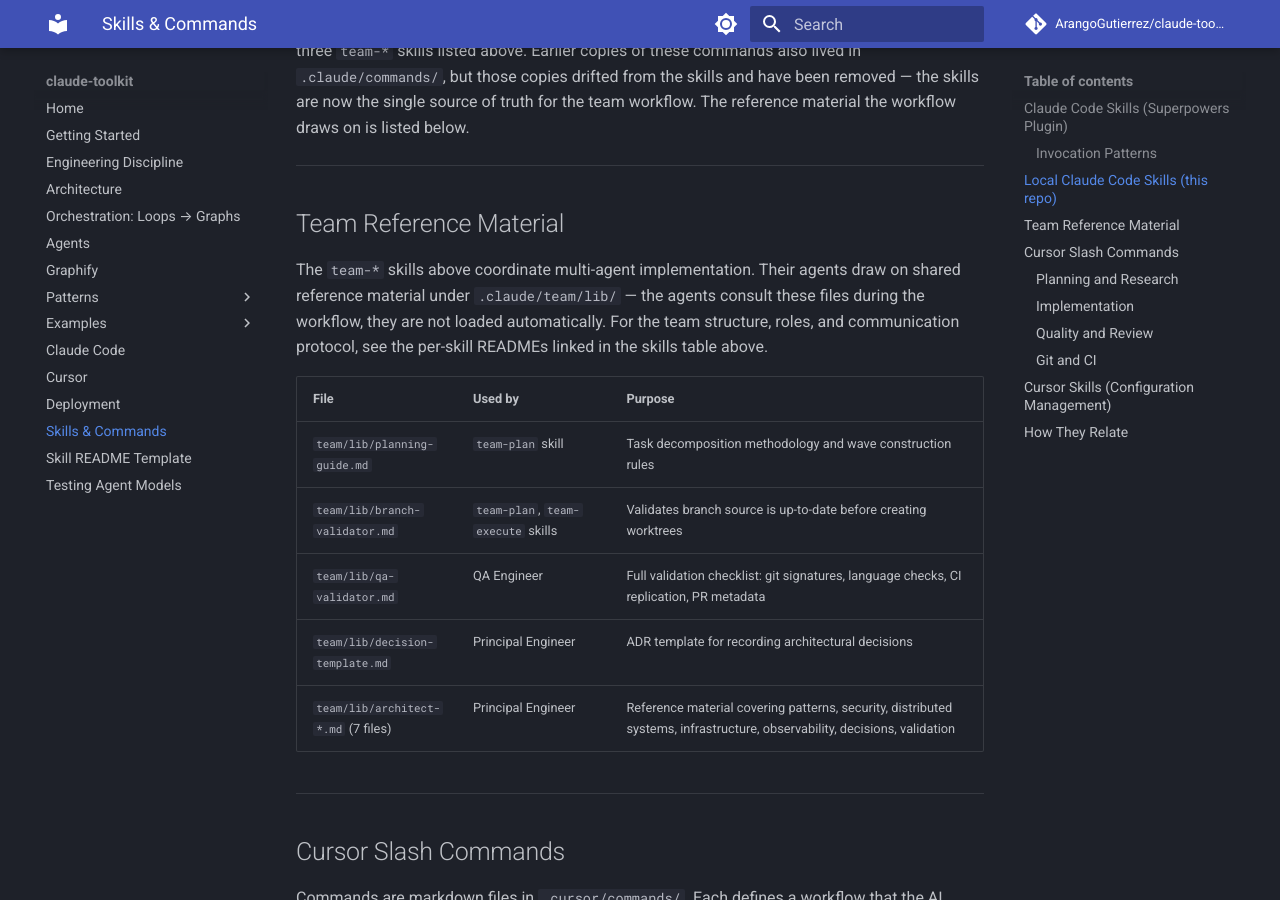
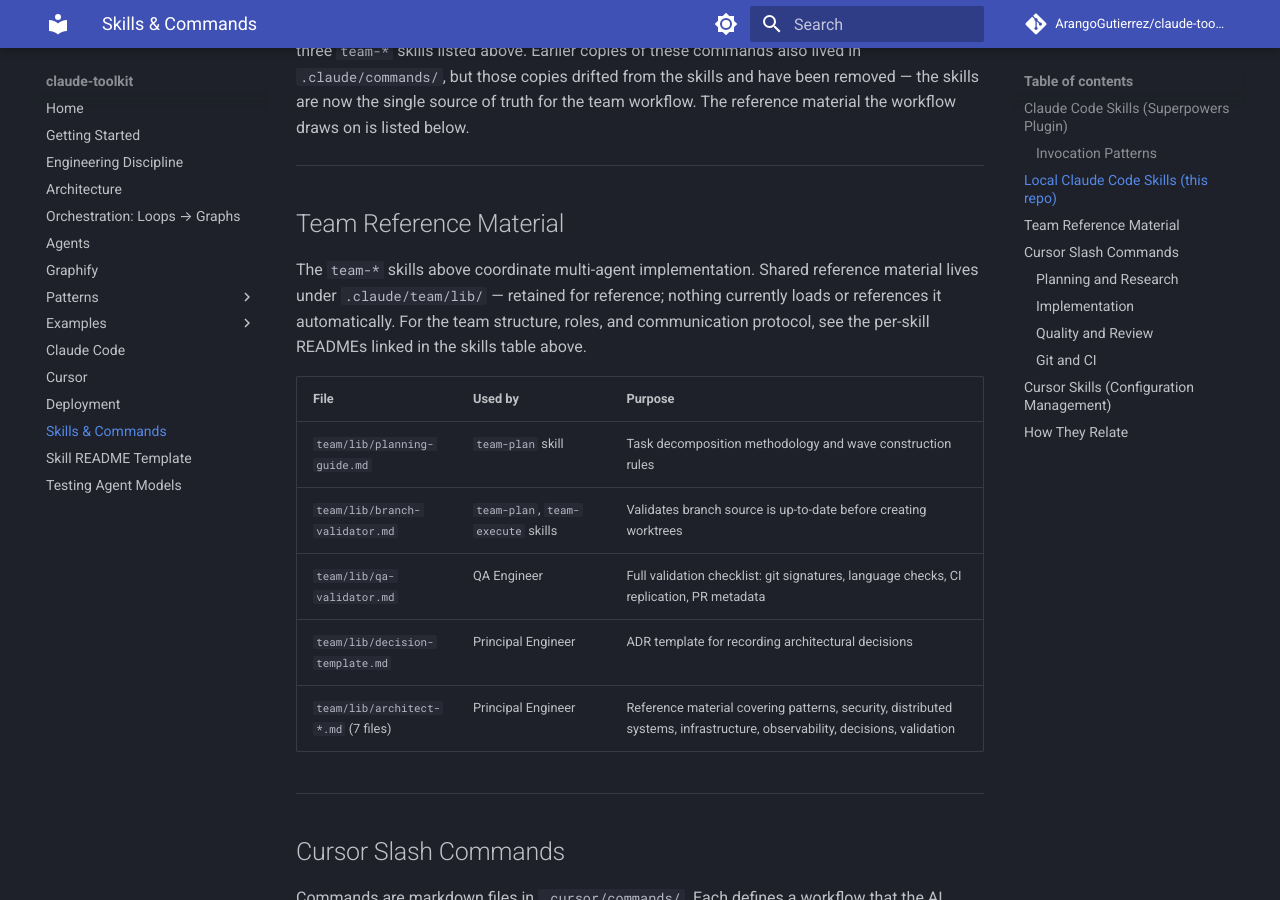
Before and after one commit to ArangoGutierrez/claude-toolkit, an MkDocs documentation site: the page built from docs/skills-and-commands.md, in a window 1280 px wide and 900 px high, scrolled down 4270 px. Built offline with MkDocs 1.6.1 and Material for MkDocs 9.7.7, drawn with Linux system fonts in a browser that asks for light colours; comment, search, counter and statistics services are not loaded.

Commit message:
docs: apply review nits — retire stale /compact guidance, tighten team-lib wording
Review (adversarial critic, APPROVE_WITH_NITS) flagged two leftovers of
the same drift class this branch removes: team-shutdown/README still told
users to run /compact (contradicting its own SKILL.md, which documents
auto-summarization), and two doc phrasings implied team/lib is actively
wired when nothing currently loads or references it.

Signed-off-by: Carlos Eduardo Arango Gutierrez <arangogutierrez@gmail.com>

```diff
--- a/docs/skills-and-commands.md
+++ b/docs/skills-and-commands.md
@@ -89,7 +89,7 @@
 
 ## Team Reference Material
 
-The `team-*` skills above coordinate multi-agent implementation. Their agents draw on shared reference material under `.claude/team/lib/` — the agents consult these files during the workflow, they are not loaded automatically. For the team structure, roles, and communication protocol, see the per-skill READMEs linked in the skills table above.
+The `team-*` skills above coordinate multi-agent implementation. Shared reference material lives under `.claude/team/lib/` — retained for reference; nothing currently loads or references it automatically. For the team structure, roles, and communication protocol, see the per-skill READMEs linked in the skills table above.
 
 | File | Used by | Purpose |
 |------|---------|---------|
```
Also changed, not shown: .claude/skills/team-shutdown/README.md (+4 -3 lines), docs/architecture.md (+1 -1 lines).
